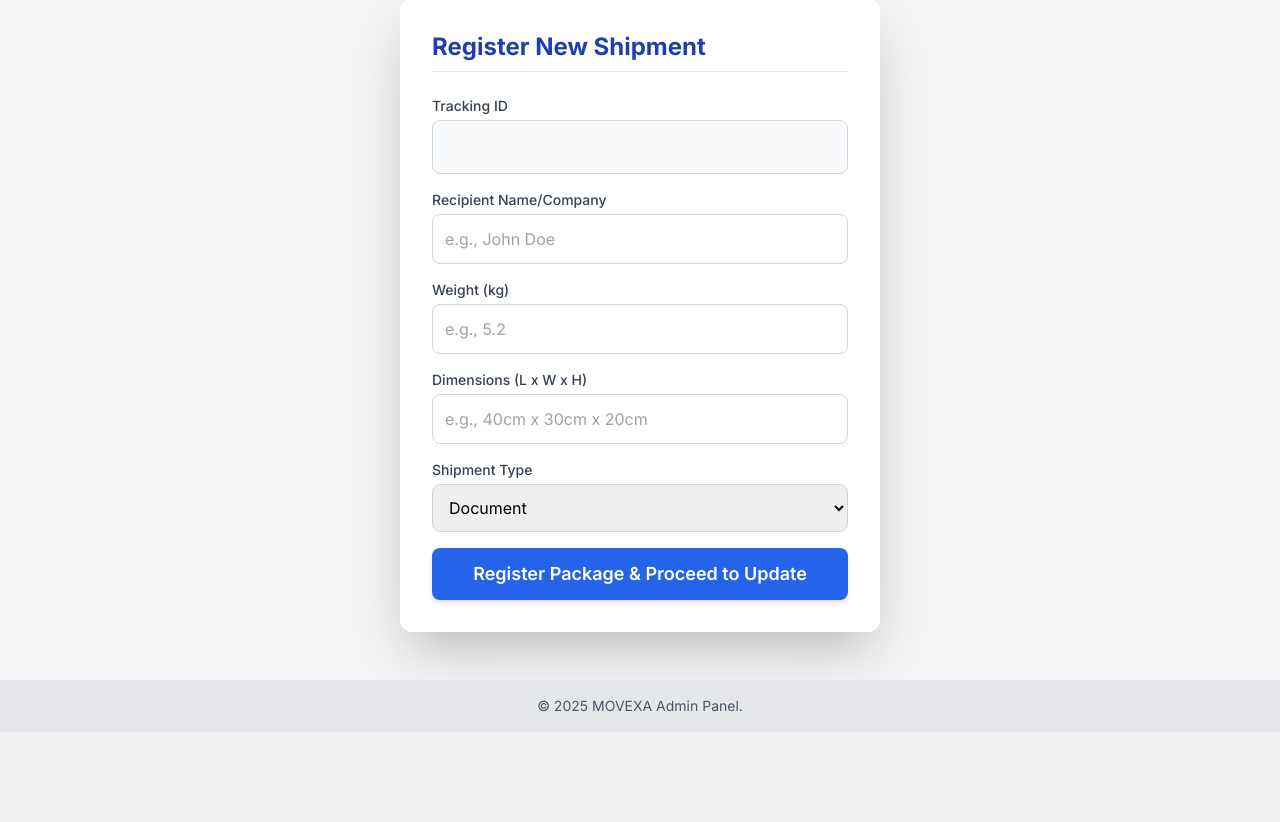
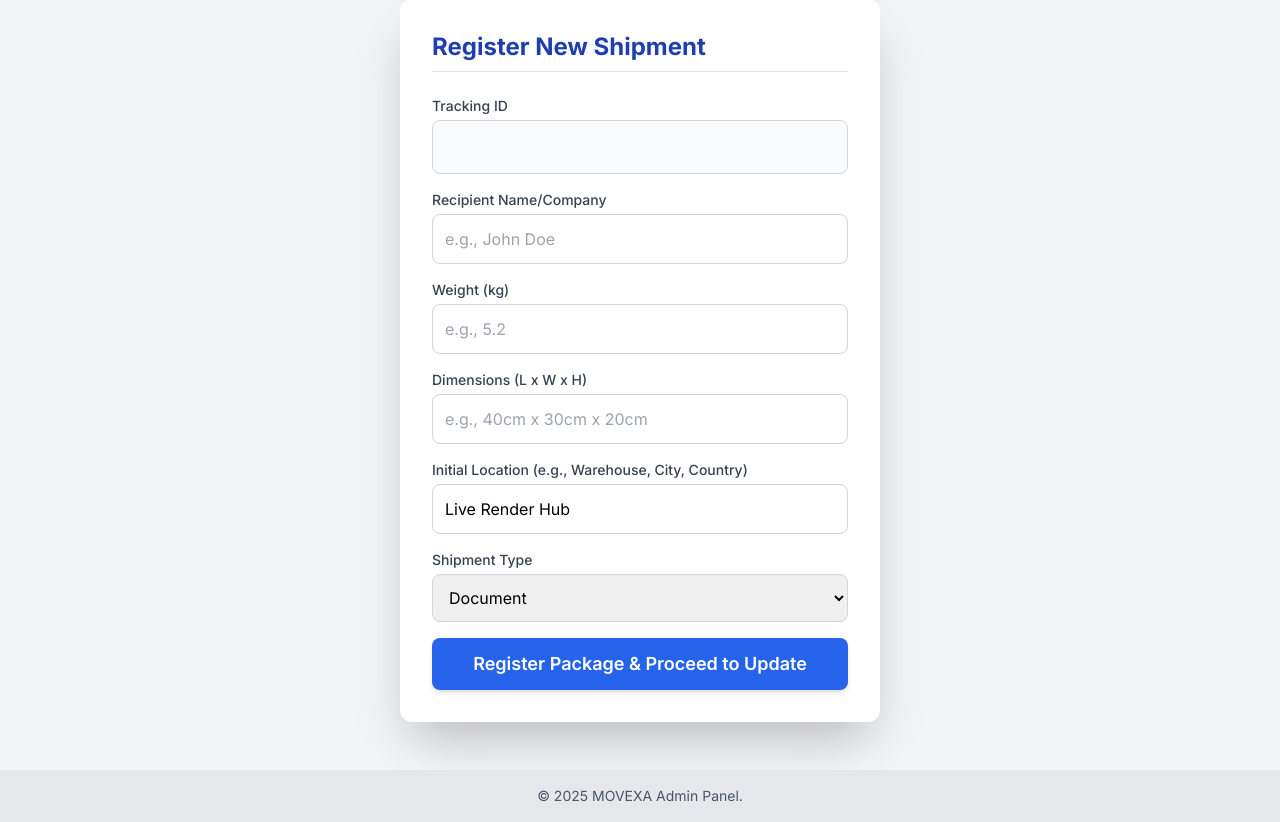
Before and after one commit to Sax883/render-deployment-project, a Flask app: template templates/admin_new.html in a window 1280 px wide. Shown: the part 113-935 px from the top of the page. Before the commit the page ends 825 px from the top, so only its background shows below. Run offline with Flask 3, Linux system fonts and the light colour scheme; the template is opened without the code that fills it, so the values that code supplies are empty; some libraries are stand-ins or nearby versions.

Commit message:
FINAL SUCCESS: Added required 'location' input field to admin_new.html form.

```diff
--- a/templates/admin_new.html
+++ b/templates/admin_new.html
@@ -55,6 +55,14 @@
                 </div>
 
                 <div>
+    <label for="location" class="block text-sm font-medium text-gray-700 mb-1">Initial Location (e.g., Warehouse, City, Country)</label>
+    <input type="text" id="location" name="location" required
+           class="w-full p-3 border border-gray-300 rounded-lg focus:ring-yellow-500 focus:border-yellow-500"
+           placeholder="e.g., Texa, USA"
+           value="Live Render Hub">
+</div>
+
+                <div>
                     <label for="shipment_type" class="block text-sm font-medium text-gray-700 mb-1">Shipment Type</label>
                     <select id="shipment_type" name="shipment_type"
                             class="w-full p-3 border border-gray-300 rounded-lg focus:ring-yellow-500 focus:border-yellow-500">
--- a/templates/index.html
+++ b/templates/index.html
@@ -208,7 +208,7 @@
             <div class="space-y-6">
 
                 <!-- 1. Ship Now Link -->
-                <a href="{{ url_for('ship_now') }}" class="service-card bg-white p-6 rounded-xl shadow-lg flex items-center hover:shadow-xl transition duration-300">
+                <a href="{{ url_for('ship_now_page') }}" class="service-card bg-white p-6 rounded-xl shadow-lg flex items-center hover:shadow-xl transition duration-300">
                     <div class="icon-box text-blue-800 text-2xl mr-4">
                         <svg xmlns="http://www.w3.org/2000/svg" width="24" height="24" viewBox="0 0 24 24" fill="none" stroke="currentColor" stroke-width="2" stroke-linecap="round" stroke-linejoin="round" class="lucide lucide-calendar-check"><path d="M8 2v4"/><path d="M16 2v4"/><rect width="18" height="18" x="3" y="4" rx="2"/><path d="M3 10h18"/><path d="m9 16 2 2 4-4"/></svg>
                     </div>
```
Also changed, not shown: templates/quote.html (+4 -4 lines).
